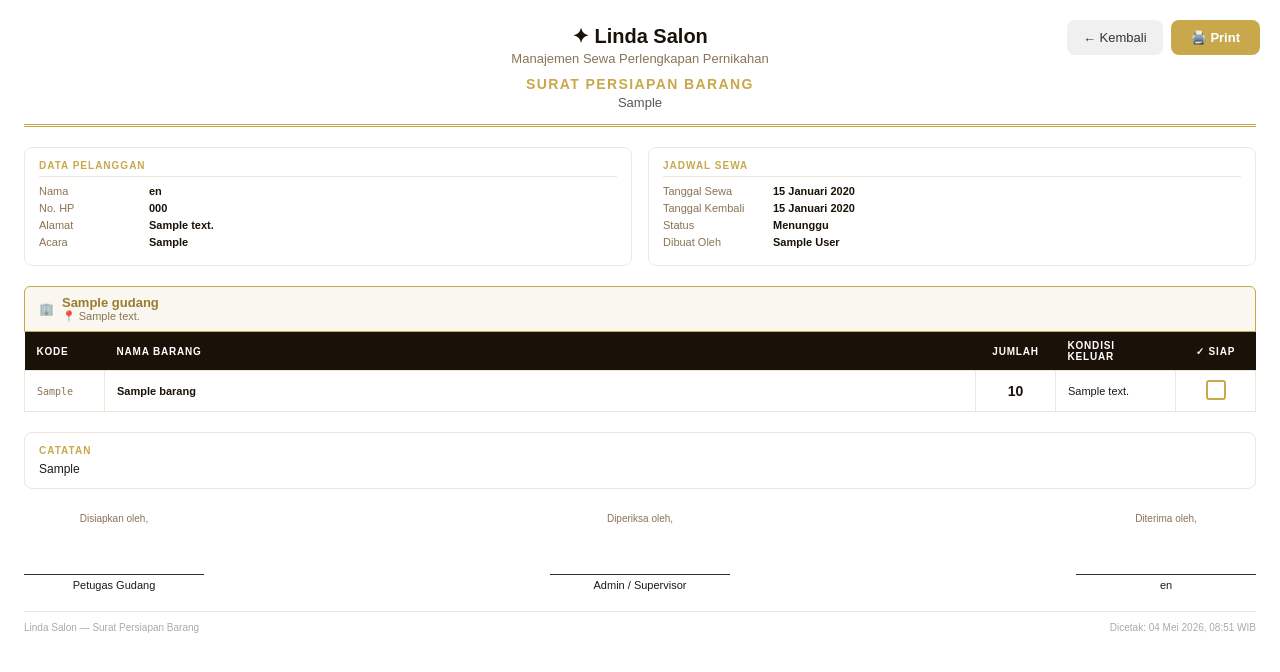
After one commit to avifmuhamadtaufiq/linda_salon, a Django app: page /transactions/1/print-persiapan/ in a window 1280 px wide. The commit adds this page. Shown: the top 672 px of the page. Run offline with Django 4.2, Linux system fonts and the light colour scheme; a user stored in the database is signed in; tables that the repository leaves empty hold one stand-in row (values such as "Sample post").

Commit message:
Fitur print persiapan barang untuk gudang

```diff
--- a/apps/transactions/urls.py
+++ b/apps/transactions/urls.py
@@ -10,4 +10,5 @@ urlpatterns = [
     path('<int:pk>/kembali/', views.transaksi_kembali, name='transaksi_kembali'),
     path('<int:pk>/batal/', views.transaksi_batal, name='transaksi_batal'),
     path('jadwal/', views.jadwal_view, name='jadwal'),
+    path('<int:pk>/print-persiapan/', views.transaksi_print_persiapan, name='transaksi_print_persiapan'),
 ]
--- a/apps/transactions/views.py
+++ b/apps/transactions/views.py
@@ -321,3 +321,13 @@ def jadwal_view(request):
         'akan_datang': akan_datang,
         'today': today,
     })
+
+@login_required
+def transaksi_print_persiapan(request, pk):
+    transaksi = get_object_or_404(Transaksi, pk=pk)
+    detail = transaksi.detail.select_related('barang', 'barang__gudang')
+    return render(request, 'transactions/transaksi_print_persiapan.html', {
+        'transaksi': transaksi,
+        'detail': detail,
+        'generated_at': timezone.now(),
+    })
--- a/templates/transactions/transaksi_detail.html
+++ b/templates/transactions/transaksi_detail.html
@@ -43,6 +43,10 @@
         Dibuat oleh {{ transaksi.dibuat_oleh.get_full_name|default:transaksi.dibuat_oleh.username }}
     </span>
 {% endif %}
+    <a href="{% url 'transaksi_print_persiapan' transaksi.pk %}"
+        target="_blank" class="btn btn-outline-gold btn-sm">
+        <i class="bi bi-printer me-1"></i> Print Persiapan
+    </a>
 {% endblock %}
 {% block content %}
 <div class="row g-3">
--- /dev/null
+++ b/templates/transactions/transaksi_print_persiapan.html
@@ -0,0 +1,390 @@
+<!DOCTYPE html>
+<html lang="id">
+<head>
+    <meta charset="UTF-8">
+    <meta name="viewport" content="width=device-width, initial-scale=1.0">
+    <title>Persiapan Barang - {{ transaksi.no_transaksi }}</title>
+    <style>
+        * { margin: 0; padding: 0; box-sizing: border-box; }
+        body {
+            font-family: Arial, sans-serif;
+            font-size: 12px;
+            color: #1a1a1a;
+            background: white;
+            padding: 24px;
+        }
+
+        /* Header */
+        .header {
+            text-align: center;
+            border-bottom: 3px double #C9A84C;
+            padding-bottom: 14px;
+            margin-bottom: 20px;
+        }
+        .header h1 {
+            font-size: 20px;
+            font-weight: 700;
+            color: #1A1208;
+        }
+        .header h2 {
+            font-size: 13px;
+            font-weight: 400;
+            color: #8A7355;
+            margin-top: 3px;
+        }
+        .header .doc-title {
+            font-size: 14px;
+            font-weight: 700;
+            color: #C9A84C;
+            margin-top: 10px;
+            text-transform: uppercase;
+            letter-spacing: 0.1em;
+        }
+        .header .no-transaksi {
+            font-size: 13px;
+            color: #555;
+            margin-top: 3px;
+        }
+
+        /* Info section */
+        .info-grid {
+            display: grid;
+            grid-template-columns: 1fr 1fr;
+            gap: 16px;
+            margin-bottom: 20px;
+        }
+        .info-box {
+            border: 1px solid #EDE8DC;
+            border-radius: 8px;
+            padding: 12px 14px;
+        }
+        .info-box h3 {
+            font-size: 10px;
+            text-transform: uppercase;
+            letter-spacing: 0.1em;
+            color: #C9A84C;
+            font-weight: 700;
+            margin-bottom: 8px;
+            border-bottom: 1px solid #EDE8DC;
+            padding-bottom: 5px;
+        }
+        .info-row {
+            display: flex;
+            margin-bottom: 5px;
+            font-size: 11px;
+        }
+        .info-label {
+            color: #8A7355;
+            width: 110px;
+            flex-shrink: 0;
+        }
+        .info-value {
+            font-weight: 600;
+            color: #1A1208;
+        }
+
+        /* Tabel barang per gudang */
+        .gudang-section {
+            margin-bottom: 20px;
+        }
+        .gudang-header {
+            background: #FAF7F0;
+            border: 1px solid #C9A84C;
+            border-radius: 6px 6px 0 0;
+            padding: 8px 14px;
+            display: flex;
+            align-items: center;
+            gap: 8px;
+        }
+        .gudang-header .gudang-nama {
+            font-size: 13px;
+            font-weight: 700;
+            color: #9A7A2E;
+        }
+        .gudang-header .gudang-alamat {
+            font-size: 11px;
+            color: #8A7355;
+        }
+
+        table {
+            width: 100%;
+            border-collapse: collapse;
+        }
+        thead th {
+            background: #1A1208;
+            color: white;
+            padding: 8px 12px;
+            text-align: left;
+            font-size: 10px;
+            text-transform: uppercase;
+            letter-spacing: 0.08em;
+        }
+        tbody td {
+            border: 1px solid #EDE8DC;
+            padding: 9px 12px;
+            font-size: 11px;
+            vertical-align: middle;
+        }
+        tbody tr:nth-child(even) { background: #FAF7F0; }
+
+        .kode-barang {
+            font-family: monospace;
+            font-size: 10px;
+            color: #8A7355;
+        }
+        .nama-barang {
+            font-weight: 600;
+            color: #1A1208;
+        }
+        .jumlah {
+            font-size: 14px;
+            font-weight: 700;
+            color: #1A1208;
+            text-align: center;
+        }
+
+        /* Checklist kolom */
+        .check-col {
+            width: 80px;
+            text-align: center;
+        }
+        .check-box {
+            display: inline-block;
+            width: 20px;
+            height: 20px;
+            border: 2px solid #C9A84C;
+            border-radius: 3px;
+        }
+
+        /* Catatan */
+        .catatan-box {
+            border: 1px solid #EDE8DC;
+            border-radius: 8px;
+            padding: 12px 14px;
+            margin-bottom: 20px;
+        }
+        .catatan-box h3 {
+            font-size: 10px;
+            text-transform: uppercase;
+            letter-spacing: 0.1em;
+            color: #C9A84C;
+            font-weight: 700;
+            margin-bottom: 6px;
+        }
+
+        /* TTD */
+        .ttd-section {
+            display: flex;
+            justify-content: space-between;
+            margin-top: 24px;
+        }
+        .ttd-box {
+            text-align: center;
+            width: 180px;
+        }
+        .ttd-line {
+            border-top: 1px solid #333;
+            margin-top: 50px;
+            padding-top: 4px;
+            font-size: 11px;
+        }
+        .ttd-label {
+            font-size: 10px;
+            color: #8A7355;
+            margin-bottom: 4px;
+        }
+
+        /* Footer */
+        .footer {
+            border-top: 1px solid #EDE8DC;
+            padding-top: 10px;
+            margin-top: 20px;
+            display: flex;
+            justify-content: space-between;
+            font-size: 10px;
+            color: #aaa;
+        }
+
+        /* Tombol print */
+        .no-print {
+            position: fixed;
+            top: 20px;
+            right: 20px;
+            display: flex;
+            gap: 8px;
+            z-index: 999;
+        }
+        .btn-print {
+            background: #C9A84C;
+            color: white;
+            border: none;
+            padding: 10px 20px;
+            border-radius: 8px;
+            font-size: 13px;
+            cursor: pointer;
+            font-weight: 600;
+        }
+        .btn-back {
+            background: #f0f0f0;
+            color: #333;
+            border: none;
+            padding: 10px 16px;
+            border-radius: 8px;
+            font-size: 13px;
+            cursor: pointer;
+            text-decoration: none;
+            display: inline-block;
+        }
+
+        @media print {
+            .no-print { display: none !important; }
+            body { padding: 0; }
+            @page { margin: 1.5cm; size: A4; }
+        }
+    </style>
+</head>
+<body>
+
+<!-- Tombol print -->
+<div class="no-print">
+    <a href="{% url 'transaksi_detail' transaksi.pk %}" class="btn-back">
+        ← Kembali
+    </a>
+    <button class="btn-print" onclick="window.print()">
+        🖨️ Print
+    </button>
+</div>
+
+<!-- Header -->
+<div class="header">
+    <h1>✦ Linda Salon</h1>
+    <h2>Manajemen Sewa Perlengkapan Pernikahan</h2>
+    <div class="doc-title">Surat Persiapan Barang</div>
+    <div class="no-transaksi">{{ transaksi.no_transaksi }}</div>
+</div>
+
+<!-- Info Pelanggan & Jadwal -->
+<div class="info-grid">
+    <div class="info-box">
+        <h3>Data Pelanggan</h3>
+        <div class="info-row">
+            <span class="info-label">Nama</span>
+            <span class="info-value">{{ transaksi.pelanggan_nama }}</span>
+        </div>
+        <div class="info-row">
+            <span class="info-label">No. HP</span>
+            <span class="info-value">{{ transaksi.pelanggan_hp }}</span>
+        </div>
+        {% if transaksi.pelanggan_alamat %}
+        <div class="info-row">
+            <span class="info-label">Alamat</span>
+            <span class="info-value">{{ transaksi.pelanggan_alamat }}</span>
+        </div>
+        {% endif %}
+        {% if transaksi.acara %}
+        <div class="info-row">
+            <span class="info-label">Acara</span>
+            <span class="info-value">{{ transaksi.acara }}</span>
+        </div>
+        {% endif %}
+    </div>
+    <div class="info-box">
+        <h3>Jadwal Sewa</h3>
+        <div class="info-row">
+            <span class="info-label">Tanggal Sewa</span>
+            <span class="info-value">{{ transaksi.tanggal_sewa|date:"d F Y" }}</span>
+        </div>
+        <div class="info-row">
+            <span class="info-label">Tanggal Kembali</span>
+            <span class="info-value">{{ transaksi.tanggal_kembali|date:"d F Y" }}</span>
+        </div>
+        <div class="info-row">
+            <span class="info-label">Status</span>
+            <span class="info-value">{{ transaksi.get_status_display }}</span>
+        </div>
+        <div class="info-row">
+            <span class="info-label">Dibuat Oleh</span>
+            <span class="info-value">
+                {{ transaksi.dibuat_oleh.get_full_name|default:transaksi.dibuat_oleh.username }}
+            </span>
+        </div>
+    </div>
+</div>
+
+<!-- Daftar Barang Per Gudang -->
+{% regroup detail by barang.gudang as barang_per_gudang %}
+
+{% for gudang_group in barang_per_gudang %}
+<div class="gudang-section">
+    <div class="gudang-header">
+        <span>🏢</span>
+        <div>
+            <div class="gudang-nama">
+                {{ gudang_group.grouper.nama|default:"Tanpa Gudang" }}
+            </div>
+            {% if gudang_group.grouper.alamat %}
+            <div class="gudang-alamat">
+                📍 {{ gudang_group.grouper.alamat }}
+            </div>
+            {% endif %}
+        </div>
+    </div>
+    <table>
+        <thead>
+            <tr>
+                <th style="width:80px;">Kode</th>
+                <th>Nama Barang</th>
+                <th style="width:80px; text-align:center;">Jumlah</th>
+                <th style="width:120px;">Kondisi Keluar</th>
+                <th class="check-col">✓ Siap</th>
+            </tr>
+        </thead>
+        <tbody>
+            {% for d in gudang_group.list %}
+            <tr>
+                <td class="kode-barang">{{ d.barang.kode }}</td>
+                <td class="nama-barang">{{ d.barang.nama }}</td>
+                <td class="jumlah">{{ d.jumlah }}</td>
+                <td>{{ d.kondisi_keluar|default:"Baik" }}</td>
+                <td class="check-col">
+                    <span class="check-box"></span>
+                </td>
+            </tr>
+            {% endfor %}
+        </tbody>
+    </table>
+</div>
+{% endfor %}
+
+<!-- Catatan -->
+{% if transaksi.catatan %}
+<div class="catatan-box">
+    <h3>Catatan</h3>
+    {{ transaksi.catatan }}
+</div>
+{% endif %}
+
+<!-- TTD -->
+<div class="ttd-section">
+    <div class="ttd-box">
+        <div class="ttd-label">Disiapkan oleh,</div>
+        <div class="ttd-line">Petugas Gudang</div>
+    </div>
+    <div class="ttd-box">
+        <div class="ttd-label">Diperiksa oleh,</div>
+        <div class="ttd-line">Admin / Supervisor</div>
+    </div>
+    <div class="ttd-box">
+        <div class="ttd-label">Diterima oleh,</div>
+        <div class="ttd-line">{{ transaksi.pelanggan_nama }}</div>
+    </div>
+</div>
+
+<!-- Footer -->
+<div class="footer">
+    <div>Linda Salon — Surat Persiapan Barang</div>
+    <div>Dicetak: {{ generated_at|date:"d F Y, H:i" }} WIB</div>
+</div>
+
+</body>
+</html>
```
